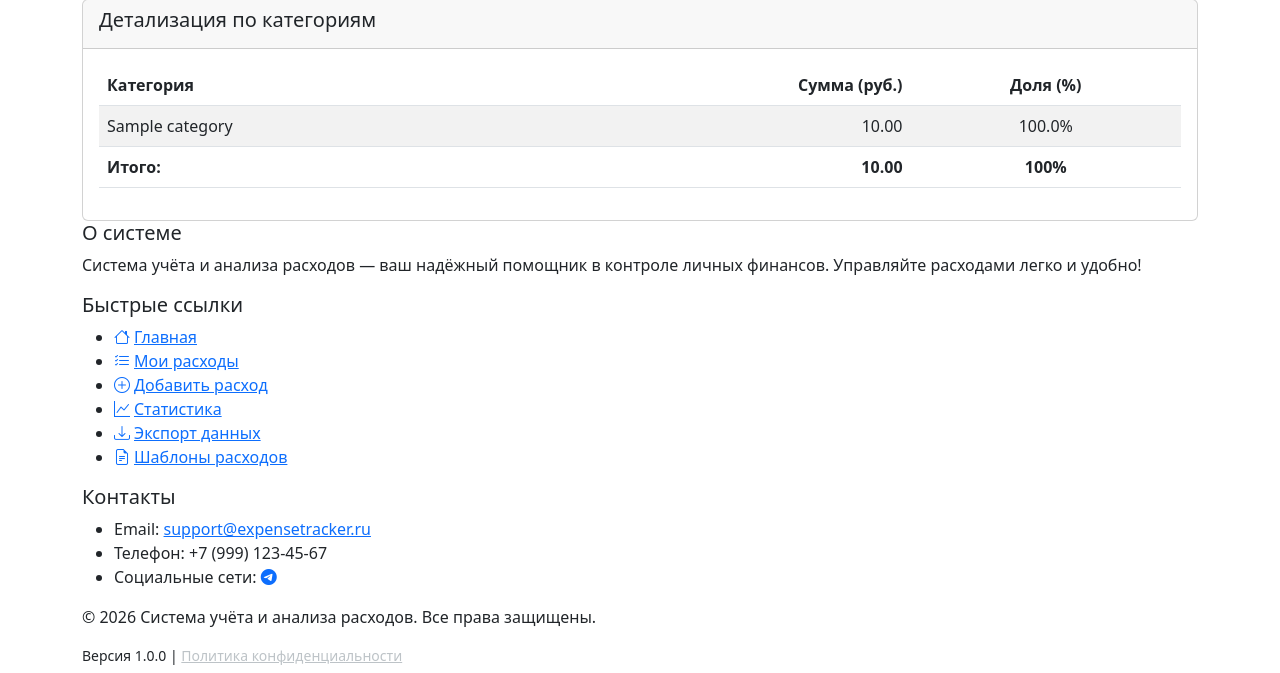
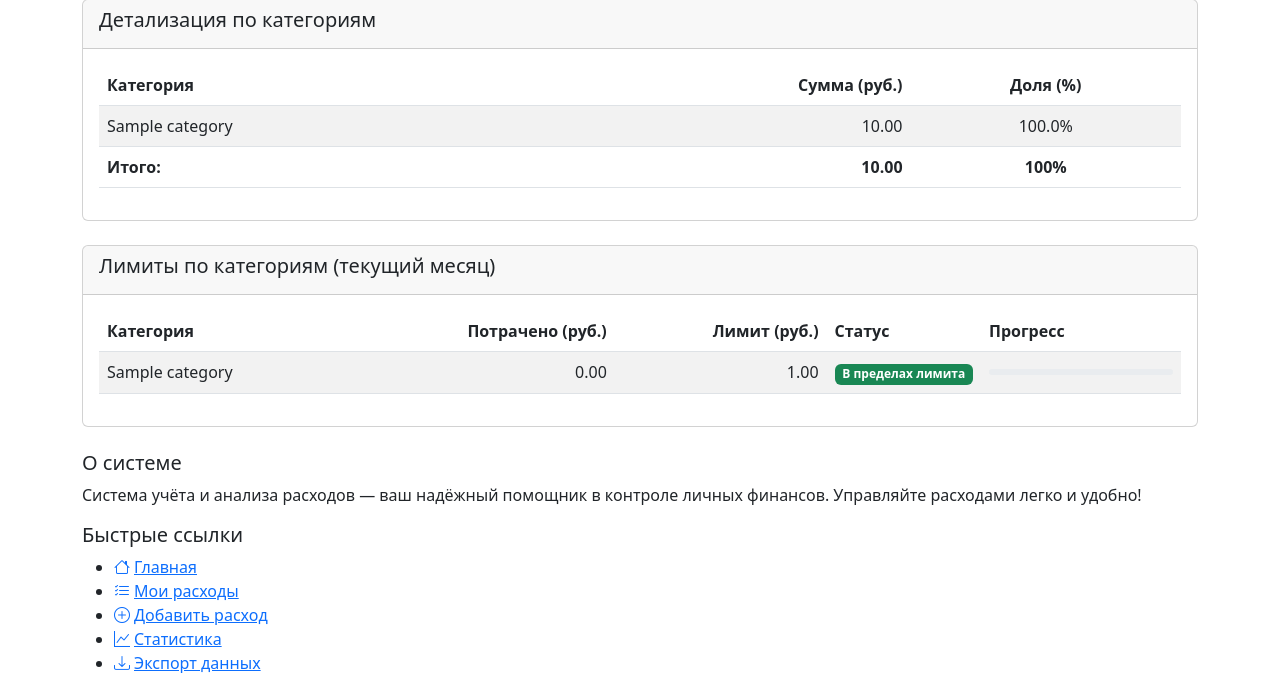
Before and after one commit to kirillgrigorev94-dev/Mini-course-project, a Django app: page /statistics/ in a window 1280 px wide. Shown: the part 702-1375 px from the top of the page. Run offline with Django 5.2, Linux system fonts and the light colour scheme; a user stored in the database is signed in; tables that the repository leaves empty hold one stand-in row (values such as "Sample post").

Commit message:
Budgeting

```diff
--- a/expense_tracker/expense_app/templates/expense_app/statistics.html
+++ b/expense_tracker/expense_app/templates/expense_app/statistics.html
@@ -1,6 +1,9 @@
 {% extends 'expense_app/base.html' %}
 {% load static %}
-{% load extra_filters %} {% block title %}Статистика расходов{% endblock %}
+{% load extra_filters %}
+
+{% block title %}Статистика расходов{% endblock %}
+
 {% block content %}
 <h2>Статистика расходов</h2>
 
@@ -11,23 +14,19 @@
             <label for="start_date" class="form-label">Начальная дата</label>
             <input type="date" name="start_date" id="start_date" class="form-control"
                    value="{{ start_date }}">
-            <!-- Поле ввода начальной даты с предустановленным значением -->
         </div>
 
         <div class="col-md-3">
-            <label for="end_date" class="form-label">Конечная дата</label>
+            <label for="end_date" class="form-label">Коконечная дата</label>
             <input type="date" name="end_date" id="end_date" class="form-control"
                    value="{{ end_date }}">
-            <!-- Поле ввода конечной даты с предустановленным значением -->
         </div>
 
         <div class="col-md-2">
             <button type="submit" class="btn btn-primary mt-4">Применить фильтр</button>
-            <!-- Кнопка отправки формы фильтрации -->
         </div>
 
         <div class="col-md-4 text-end">
-            <!-- Ссылка для сброса фильтров и обновления страницы -->
             <a href="{% url 'statistics' %}" class="btn btn-primary mt-4">Сбросить фильтр</a>
         </div>
     </div>
@@ -38,7 +37,6 @@
     <div class="alert alert-info mb-4">
         <strong>Общая сумма расходов:</strong>
         {{ total_sum|floatformat:2 }} руб.
-        <!-- Отображение общей суммы с округлением до 2 знаков после запятой -->
     </div>
 
     <!-- Блок с графиком распределения расходов -->
@@ -52,16 +50,14 @@
                      alt="График распределения расходов"
                      class="img-fluid"
                      style="max-height: 400px; border-radius: 8px;">
-                <!-- Отображение графика в формате base64, если данные доступны -->
             {% else %}
                 <p class="text-muted">Нет данных для отображения графика.</p>
-                <!-- Сообщение при отсутствии данных для графика -->
             {% endif %}
         </div>
     </div>
 
     <!-- Таблица детализации по категориям -->
-    <div class="card">
+    <div class="card mb-4">
         <div class="card-header">
             <h5>Детализация по категориям</h5>
         </div>
@@ -78,16 +74,12 @@
                     {% for category, amount in category_stats.items %}
                         <tr>
                             <td>{{ category|default:"Без категории" }}</td>
-            <!-- Название категории; если отсутствует — выводится «Без категории» -->
                             <td class="text-end">{{ amount|floatformat:2 }}</td>
-            <!-- Сумма по категории с округлением до 2 знаков -->
                             <td class="text-center">
                                 {% if category_percentages %}
                                     {{ category_percentages|get_item:category|floatformat:1 }}%
-                    <!-- Доля категории в процентах с округлением до 1 знака -->
                                 {% else %}
                                     0.0%
-                    <!-- Если данные о долях отсутствуют — выводится 0.0 % -->
                                 {% endif %}
                             </td>
                         </tr>
@@ -97,15 +89,77 @@
                     <tr class="fw-bold">
                         <td>Итого:</td>
                         <td class="text-end">{{ total_sum|floatformat:2 }}</td>
-                <!-- Итоговая сумма расходов -->
                         <td class="text-center">100%</td>
-                <!-- Общая доля — всегда 100 % -->
                     </tr>
                 </tfoot>
             </table>
         </div>
     </div>
+{% endif %}
+
+<!-- Блок лимитов по категориям (текущий месяц) -->
+<div class="card mb-4">
+  <div class="card-header">
+    <h5>Лимиты по категориям (текущий месяц)</h5>
+  </div>
+  <div class="card-body">
+    {% if categories_data %}
+      <table class="table table-striped table-hover align-middle">
+        <thead>
+          <tr>
+            <th>Категория</th>
+            <th class="text-end">Потрачено (руб.)</th>
+            <th class="text-end">Лимит (руб.)</th>
+            <th style="width: 150px;">Статус</th>
+            <th style="width: 200px;">Прогресс</th>
+          </tr>
+        </thead>
+        <tbody>
+          {% for item in categories_data %}
+            {% with cat=item.category spent=item.spent limit=item.limit percent=item.percent status_text=item.status_text status_class=item.status_class %}
+              <tr>
+                <td>{{ cat.name }}</td>
+                <td class="text-end">{{ spent|floatformat:2 }}</td>
+                <td class="text-end">
+                  {% if limit %}
+                    {{ limit|floatformat:2 }}
                   {% else %}
+                    —
+                  {% endif %}
+                </td>
+                <td>
+                  <span class="badge {{ status_class }}">{{ status_text }}</span>
+                </td>
+                <td>
+                  {% if limit and limit > 0 %}
+                    <div class="progress" style="height: 6px;">
+                      <div
+                        class="progress-bar {% if percent >= 90 %}bg-danger{% elif percent >= 70 %}bg-warning{% else %}bg-success{% endif %}"
+                        role="progressbar"
+                        style="width: {{ percent }}%"
+                        aria-valuenow="{{ percent }}"
+                        aria-valuemin="0"
+                        aria-valuemax="100"
+                      >
+                        {{ percent|floatformat:1 }}%
+                      </div>
+                    </div>
+                  {% else %}
+                    <span class="text-muted small">Нет лимита</span>
+                  {% endif %}
+                </td>
+              </tr>
+            {% endwith %}
+          {% endfor %}
+        </tbody>
+      </table>
+    {% else %}
+      <p class="text-muted">Нет категорий для отображения.</p>
+    {% endif %}
+  </div>
+</div>
+
+{% if not category_stats or not category_stats.items %}
     <!-- Сообщение при отсутствии данных за выбранный период -->
     <div class="alert alert-warning">
         Нет данных о расходах за выбранный период. Добавьте расходы на странице
--- a/expense_tracker/expense_app/views.py
+++ b/expense_tracker/expense_app/views.py
@@ -6,9 +6,10 @@ import json
 import base64
 import csv
 from io import BytesIO
-from .models import Expense, Category, Tag
+from .models import Expense, Category, Tag, get_category_spent_this_month
 from .forms import ExpenseForm, ExpenseTemplate, ExpenseTemplateForm
-from django.db.models import Q
+from datetime import date
+from django.db.models import Q, Sum
 from django.core.paginator import Paginator
 from django.shortcuts import render, redirect, get_object_or_404
 from django.views.decorators.csrf import csrf_exempt
@@ -99,6 +100,31 @@ def expenses_list(request):
         return export_to_csv(request, expenses)  # Передаём отфильтрованные данные
     elif export_format == 'pdf':
         return export_to_pdf(request, expenses)  # Передаём отфильтрованные данные
+
+# --- ДОБАВЛЕНО: расчёт лимитов по категориям ---
+    categories_data = []
+    for category in Category.objects.all():
+        spent = get_category_spent_this_month(request.user, category)
+        limit = category.monthly_limit
+        percent = 0.0
+        status = 'ok'  # ok / warning / over
+        if limit and limit > 0:
+            percent = min(100.0, (spent / limit) * 100)
+            if percent >= 100:
+                status = 'over'
+            elif percent >= 80:
+                status = 'warning'
+        else:
+            # Если лимита нет — считаем как «без лимита», статус нейтральный
+            status = 'no_limit'
+
+        categories_data.append({
+            'category': category,
+            'spent': spent,
+            'limit': limit,
+            'percent': percent,
+            'status': status,
+        })
 
     # Настройка пагинации
     paginator = Paginator(expenses, 10) # 10 записей на страницу
@@ -313,6 +339,7 @@ def export_to_pdf(request, expenses):
 def add_expense(request):
     if request.method == 'POST':
         form = ExpenseForm(request.POST)
+        form.user = request.user  # передаём пользователя в форму для валидации лимитов
         if form.is_valid():
             expense = form.save(commit=False)
             expense.user = request.user  # Привязываем расход к текущему пользователю
@@ -322,11 +349,8 @@ def add_expense(request):
             return redirect('expenses_list')
     else:
         form = ExpenseForm()
-    return render(
-        request,
-        'expense_app/add_expense.html',
-        {'form': form}
-    )
+        form.user = request.user
+    return render(request, 'expense_app/add_expense.html', {'form': form})
 
 # Редактирование расхода
 @login_required
@@ -335,18 +359,15 @@ def edit_expense(request, pk):
 
     if request.method == 'POST':
         form = ExpenseForm(request.POST, instance=expense)
+        form.user = request.user
         if form.is_valid():
             form.save()
             messages.success(request, 'Расход успешно обновлён!')
             return redirect('expenses_list')
     else:
         form = ExpenseForm(instance=expense)
-
-    return render(
-        request,
-        'expense_app/edit_expense.html',
-        {'form': form, 'expense': expense}
-    )
+        form.user = request.user
+    return render(request, 'expense_app/edit_expense.html', {'form': form, 'expense': expense})
 
 # Удаление расхода
 @login_required
@@ -409,13 +430,14 @@ def statistics(request):
             'total_sum': 0,
             'category_percentages': {},
             'graphic': None,
+            'categories_data': [],
             'start_date': start_date,
             'end_date': end_date,
             'no_data': True
         }
         return render(request, 'expense_app/statistics.html', context)
 
-    # Преобразуем данные в DataFrame для анализа
+    # Преобразуем данные в DataFrame для анализа (график)
     data = []
     for expense in expenses:
         data.append({
@@ -459,11 +481,58 @@ def statistics(request):
         graphic = None
 
     plt.close()  # Закрываем фигуру, освобождая память
+
+    # --- ДОБАВЛЕНО: расчёт лимитов по всем категориям (текущий месяц) ---
+    today = date.today()
+    first_day_of_month = date(today.year, today.month, 1)
+
+    categories_data = []
+    for category in Category.objects.all():
+        # Считаем потраченное за текущий месяц по категории
+        qs = Expense.objects.filter(
+            user=request.user,
+            category=category,
+            date__gte=first_day_of_month,
+            date__lte=today,
+        )
+        total = qs.aggregate(total=Sum('amount'))['total'] or 0
+        spent = total
+
+        limit = category.monthly_limit
+        percent = 0.0
+        status_text = ""
+        status_class = "bg-secondary"  # нейтральный
+
+        if limit and limit > 0:
+            percent = min(100.0, (spent / limit) * 100)
+            if percent >= 100:
+                status_text = "Превышение лимита"
+                status_class = "bg-danger text-white"
+            elif percent >= 80:
+                status_text = "Приближение к лимиту"
+                status_class = "bg-warning text-dark"
+            else:
+                status_text = "В пределах лимита"
+                status_class = "bg-success text-white"
+        else:
+            status_text = "Лимит не установлен"
+            status_class = "bg-light text-dark"
+
+        categories_data.append({
+            "category": category,
+            "spent": spent,
+            "limit": limit,
+            "percent": percent,
+            "status_text": status_text,
+            "status_class": status_class,
+        })
+
     context = {
         'category_stats': category_stats.to_dict() if not category_stats.empty else {},
         'total_sum': total_sum,
         'category_percentages': category_percentages.to_dict() if not category_percentages.empty else {},
         'graphic': graphic,
+        'categories_data': categories_data,
         'start_date': start_date,
         'end_date': end_date,
         'no_data': False
```
Also changed, not shown: expense_tracker/expense_app/forms.py (+34 -1 lines), expense_tracker/expense_app/models.py (+27 -0 lines), expense_tracker/expense_app/templates/expense_app/expenses_list.html (+56 -1 lines), expense_tracker/expense_app/migrations/0005_category_monthly_limit.py (added). Lines whose indentation alone changed are shown as unchanged.
